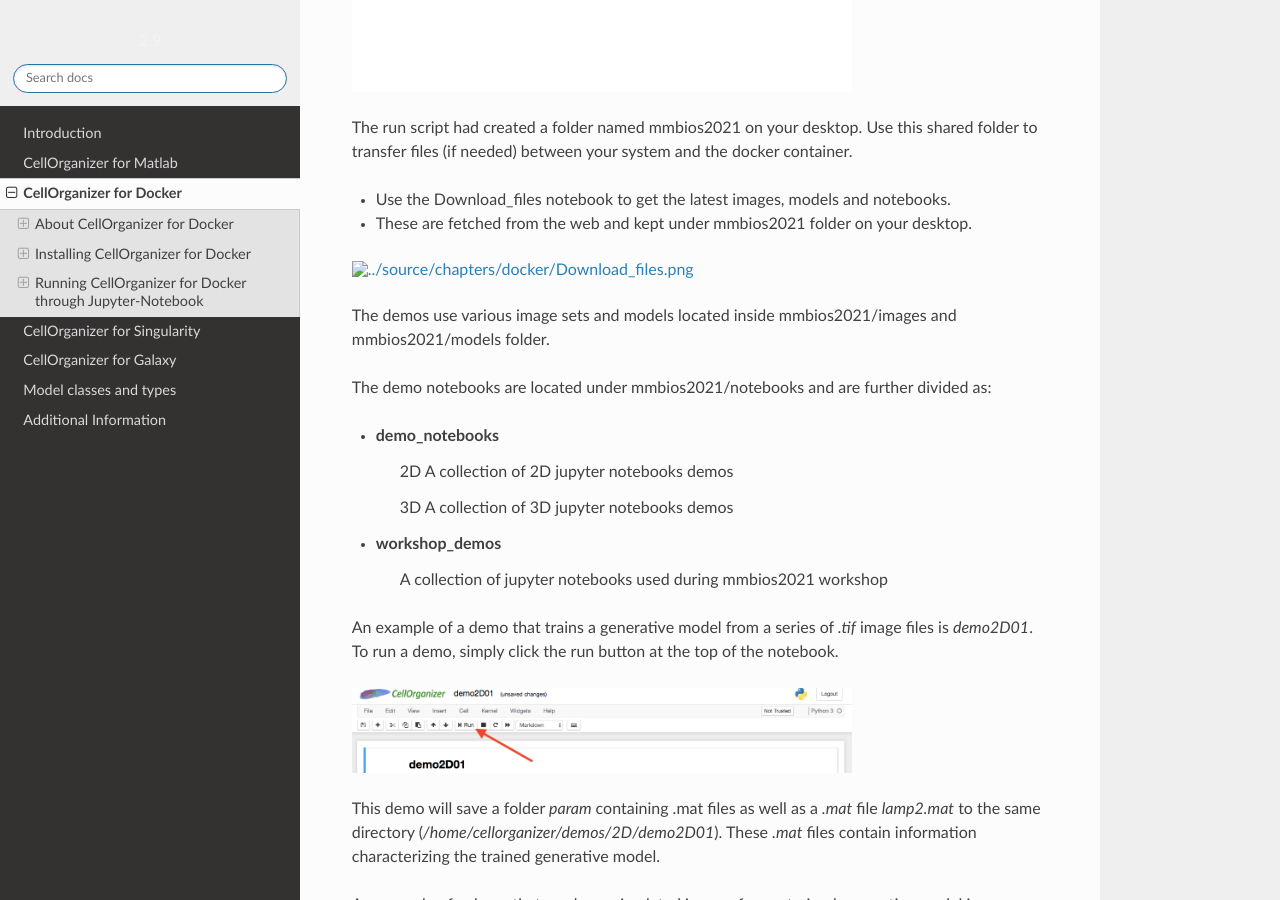
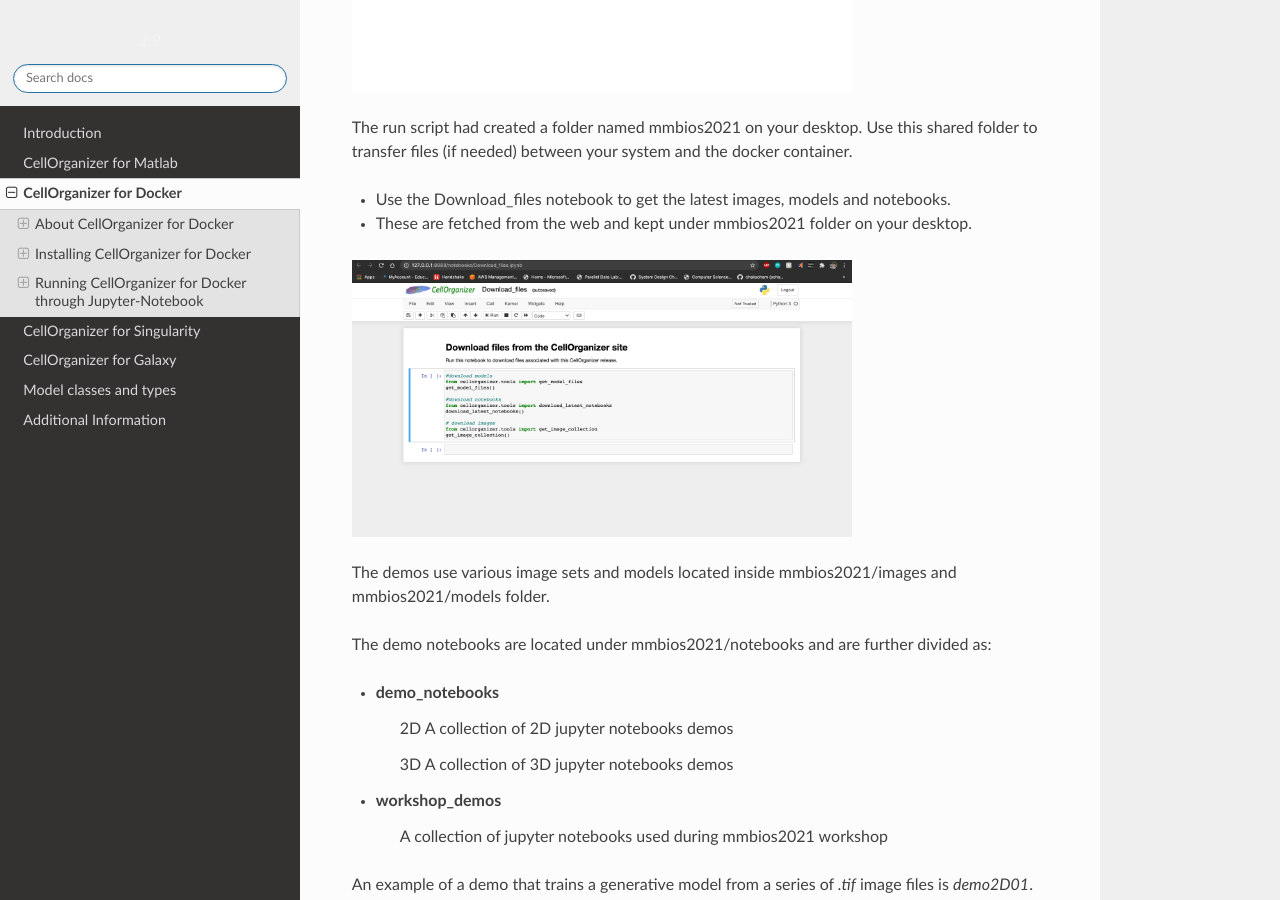
Before and after one commit to murphygroup/cellorganizer-documentation_old, a Sphinx documentation site: the page built from source/chapters/cellorganizer_for_docker.rst, in a window 1280 px wide and 900 px high, scrolled down 4324 px. Built offline with Sphinx 7.4.7 and the Read the Docs theme 2.0.0, drawn with Linux system fonts in a browser that asks for light colours; pages that are not in the unit, such as notebooks, are missing from menus.

Commit message:
add download files png

```diff
--- a/source/chapters/docker/running.rst
+++ b/source/chapters/docker/running.rst
@@ -18,7 +18,7 @@ your system and the docker container.
 
 * These are fetched from the web and kept under mmbios2021 folder on your desktop.
 
-.. figure:: ../../source/chapters/docker/Download_files.png
+.. figure:: ../../source/chapters/docker/download_files.png
     :width: 500px
 
 The demos use various image sets and models located inside mmbios2021/images and mmbios2021/models folder.
```
